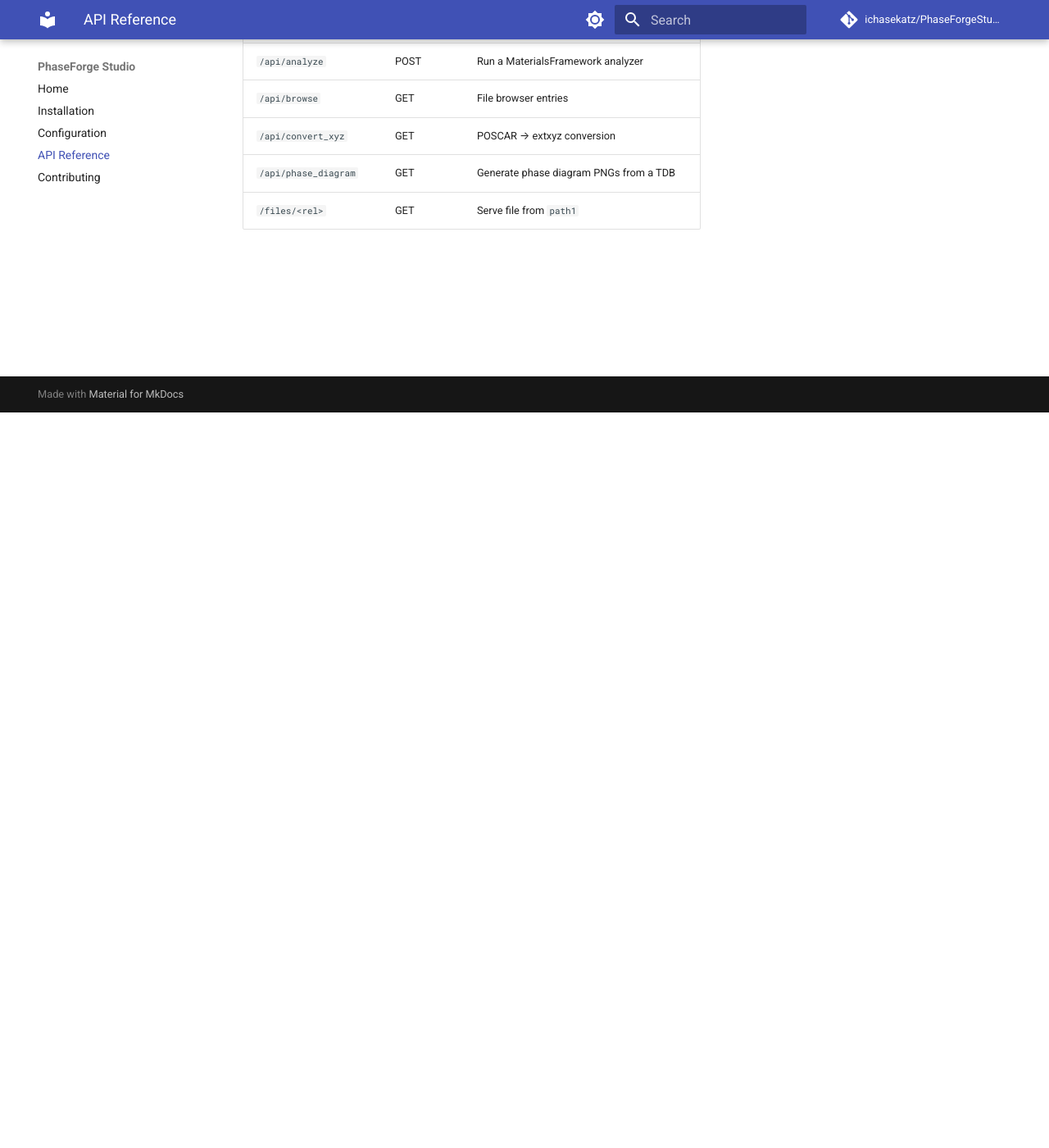
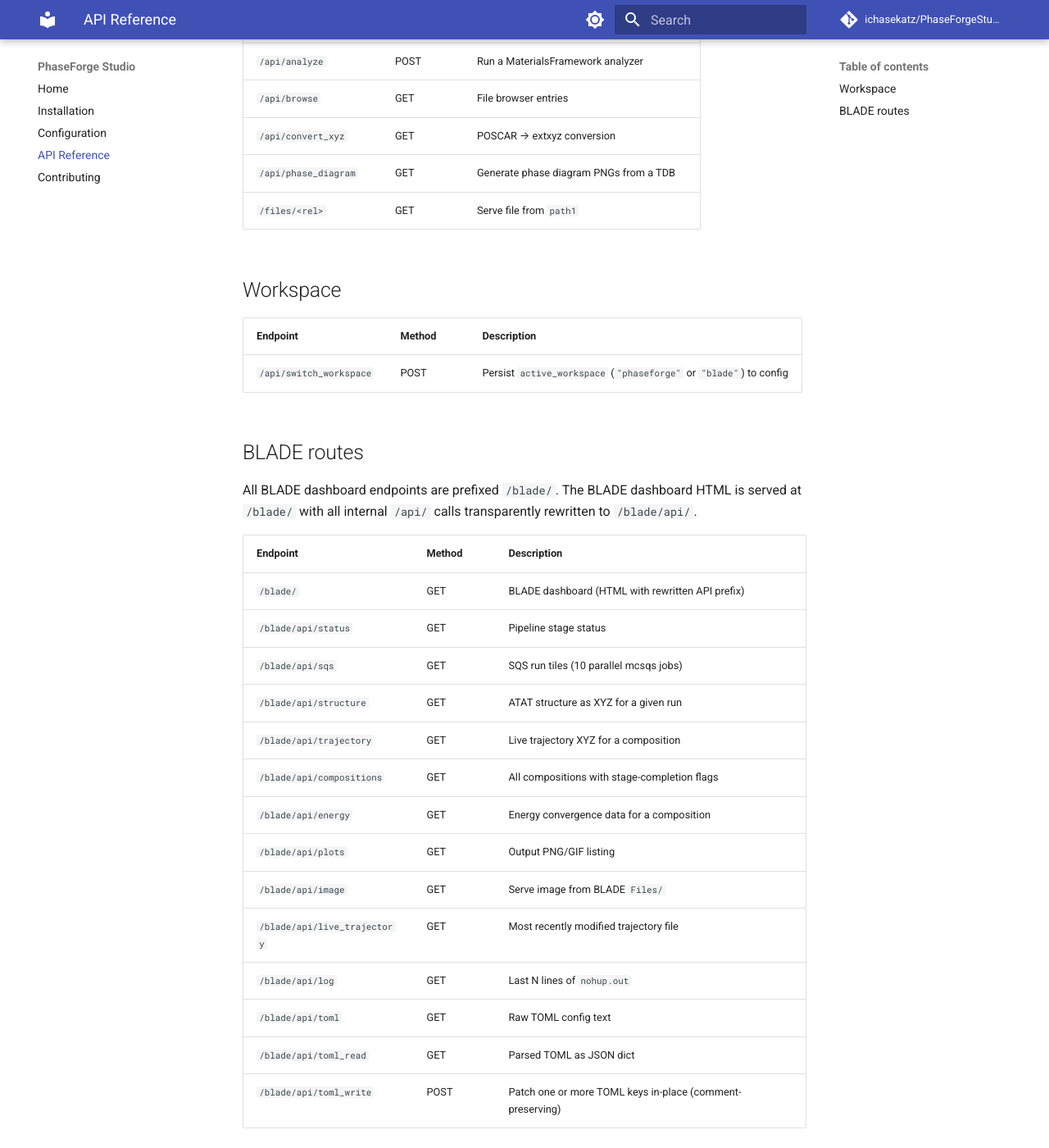
Before and after one commit to ArroyaveLab/PhaseForgeStudio, an MkDocs documentation site: the page built from docs/api.md, in a window 1280 px wide and 1400 px high, scrolled down 897 px. Shown: the whole window at 82% size. Built offline with MkDocs 1.6.1 and Material for MkDocs 9.7.7, drawn with Linux system fonts in a browser that asks for light colours; comment, search, counter and statistics services are not loaded.

Commit message:
Update docs for BLADE workspace and Config tab

```diff
--- a/docs/api.md
+++ b/docs/api.md
@@ -24,3 +24,30 @@ PhaseForge Studio exposes a JSON HTTP API on the same port as the UI.
 | `/api/convert_xyz` | GET | POSCAR → extxyz conversion |
 | `/api/phase_diagram` | GET | Generate phase diagram PNGs from a TDB |
 | `/files/<rel>` | GET | Serve file from `path1` |
+
+## Workspace
+
+| Endpoint | Method | Description |
+|----------|--------|-------------|
+| `/api/switch_workspace` | POST | Persist `active_workspace` (`"phaseforge"` or `"blade"`) to config |
+
+## BLADE routes
+
+All BLADE dashboard endpoints are prefixed `/blade/`. The BLADE dashboard HTML is served at `/blade/` with all internal `/api/` calls transparently rewritten to `/blade/api/`.
+
+| Endpoint | Method | Description |
+|----------|--------|-------------|
+| `/blade/` | GET | BLADE dashboard (HTML with rewritten API prefix) |
+| `/blade/api/status` | GET | Pipeline stage status |
+| `/blade/api/sqs` | GET | SQS run tiles (10 parallel mcsqs jobs) |
+| `/blade/api/structure` | GET | ATAT structure as XYZ for a given run |
+| `/blade/api/trajectory` | GET | Live trajectory XYZ for a composition |
+| `/blade/api/compositions` | GET | All compositions with stage-completion flags |
+| `/blade/api/energy` | GET | Energy convergence data for a composition |
+| `/blade/api/plots` | GET | Output PNG/GIF listing |
+| `/blade/api/image` | GET | Serve image from BLADE `Files/` |
+| `/blade/api/live_trajectory` | GET | Most recently modified trajectory file |
+| `/blade/api/log` | GET | Last N lines of `nohup.out` |
+| `/blade/api/toml` | GET | Raw TOML config text |
+| `/blade/api/toml_read` | GET | Parsed TOML as JSON dict |
+| `/blade/api/toml_write` | POST | Patch one or more TOML keys in-place (comment-preserving) |
```
Also changed, not shown: CHANGELOG.md (+17 -0 lines), README.md (+19 -0 lines), docs/configuration.md (+7 -1 lines), docs/usage.md (+11 -0 lines).
